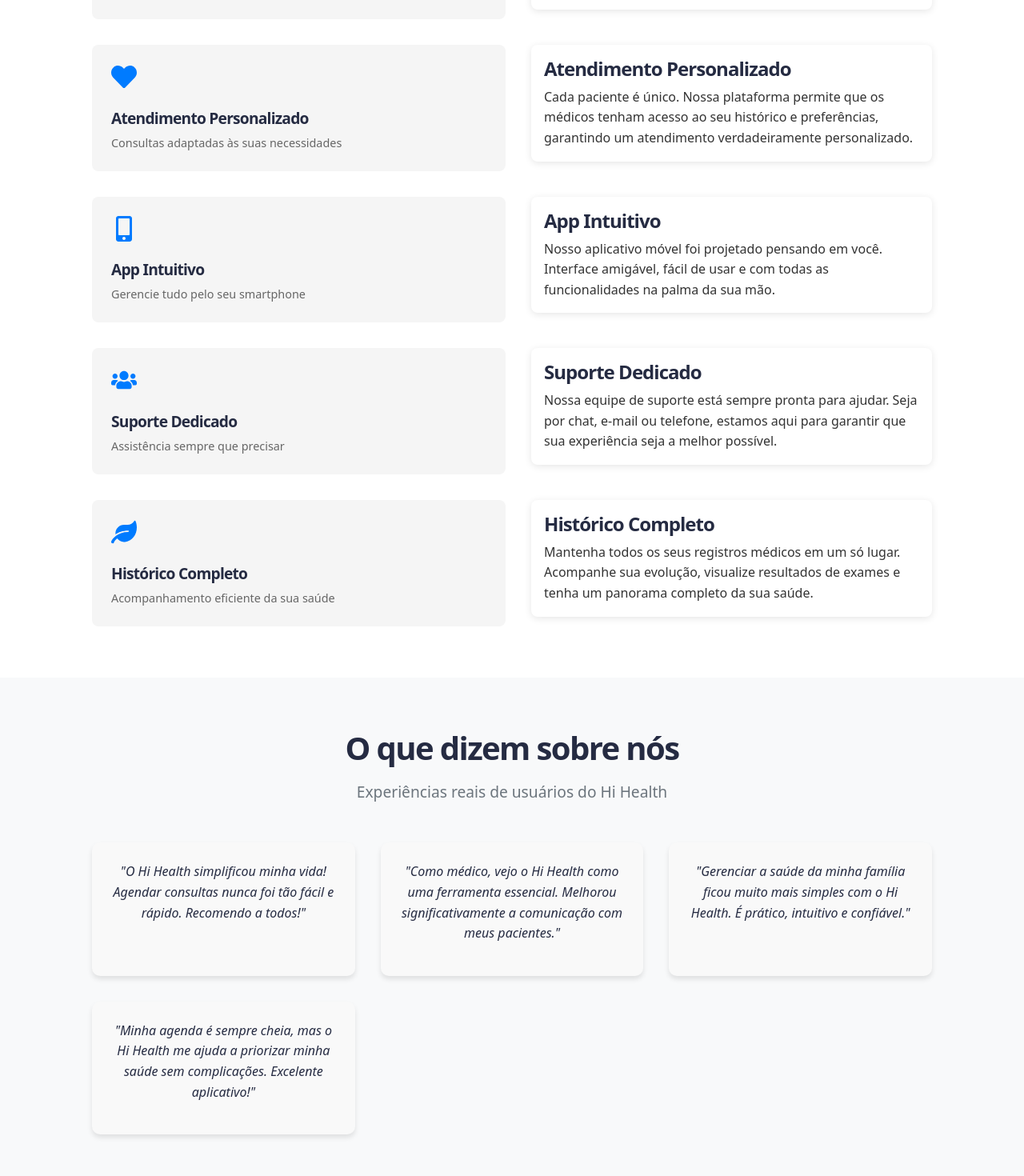
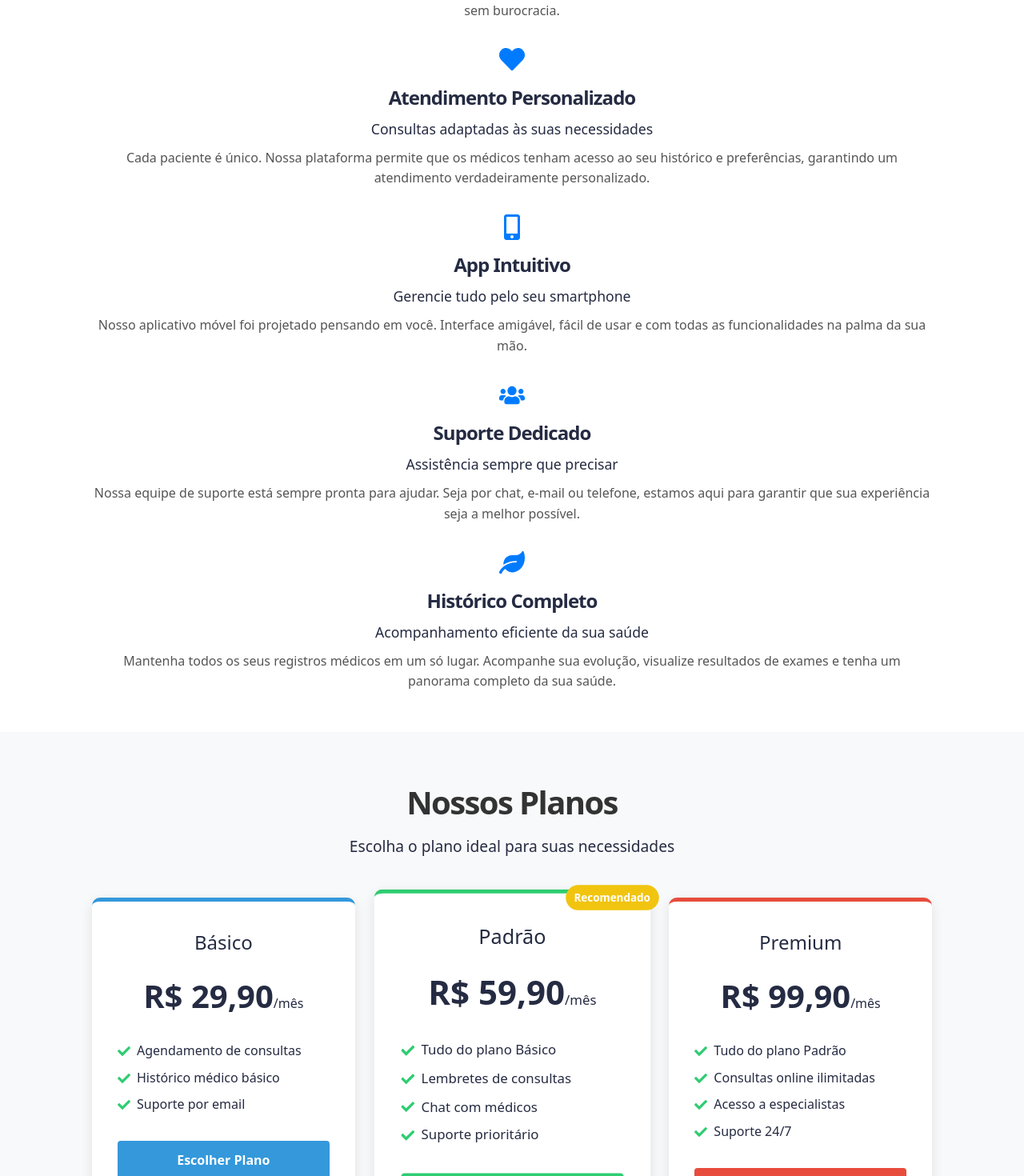
Before and after one commit to PedroAngeloo/HiHealthPage, a React (Vite) app: page / in a window 1280 px wide. Shown: the part 1330-2800 px from the top of the page at 80% size. Built offline with nearby package versions, Linux system fonts and the light colour scheme.

Commit message:
feito efeito de add e remove no componente do solutions

```diff
--- a/index.html
+++ b/index.html
@@ -2,7 +2,7 @@
 <html lang="en">
   <head>
     <meta charset="UTF-8" />
-    <link rel="icon" type="image/png" href="src/assets/images/hospital-svgrepo-com.png">
+    <link rel="icon" type="image/png" href="src/assets/images/iconChromeHP.png">
     <meta name="viewport" content="width=device-width, initial-scale=1.0" />
     <title>Hi Health</title>
   </head>
--- a/src/pages/Home.tsx
+++ b/src/pages/Home.tsx
@@ -19,10 +19,30 @@ export default function Home() {
   const [showSolutions, setShowSolutions] = useState(false);
   const [selectedSolution, setSelectedSolution] = useState<string | null>(null);
 
+  useEffect(() => {
+    const solutionBoxes = document.querySelectorAll('.solution-box');
+
+    const handleScroll = () => {
+      const scrollPosition = window.scrollY + window.innerHeight * 0.8;
+
+      solutionBoxes.forEach((box: any) => {
+        if (box.offsetTop < scrollPosition && box.offsetTop + box.clientHeight > window.scrollY) {
+          box.classList.add('visible');
+        } else {
+          box.classList.remove('visible');
+        }
+      });
+    };
+
+    window.addEventListener('scroll', handleScroll);
+
+    return () => window.removeEventListener('scroll', handleScroll);
+  }, []);
+
   const scrollToDescription = (id: string) => {
     const element = document.getElementById(id);
     if (element) {
-      const headerOffset = 60; // Adjust this value based on your header height
+      const headerOffset = 60;
       const elementPosition = element.getBoundingClientRect().top;
       const offsetPosition = elementPosition + window.pageYOffset - headerOffset;
 
@@ -148,7 +168,7 @@ export default function Home() {
         <div className="container">
           <h2 className="solutions-title">Soluções Inovadoras</h2>
           <p className="solutions-subtitle">Descubra como o Hi Health revoluciona o gerenciamento das suas consultas</p>
-          <div className="solutions-content">
+          <div className="solutions-grid">
             {[
               { icon: FaClock, title: "Agendamento Rápido", shortDesc: "Marque consultas em segundos", longDesc: "Nossa plataforma permite que você agende consultas em poucos cliques, economizando seu tempo e garantindo que você receba o atendimento que precisa quando precisa.", id: "agendamento" },
               { icon: FaCalendar, title: "Flexibilidade Total", shortDesc: "Cancele ou reagende sem complicações", longDesc: "Entendemos que imprevistos acontecem. Por isso, oferecemos a opção de cancelar ou reagendar suas consultas de forma fácil e rápida, sem burocracia.", id: "flexibilidade" },
@@ -157,43 +177,16 @@ export default function Home() {
               { icon: FaUsers, title: "Suporte Dedicado", shortDesc: "Assistência sempre que precisar", longDesc: "Nossa equipe de suporte está sempre pronta para ajudar. Seja por chat, e-mail ou telefone, estamos aqui para garantir que sua experiência seja a melhor possível.", id: "suporte" },
               { icon: FaLeaf, title: "Histórico Completo", shortDesc: "Acompanhamento eficiente da sua saúde", longDesc: "Mantenha todos os seus registros médicos em um só lugar. Acompanhe sua evolução, visualize resultados de exames e tenha um panorama completo da sua saúde.", id: "historico" },
             ].map((item, index) => (
-              <div key={index} className="solution-pair">
-                <div className="solution-card" onClick={() => scrollToDescription(item.id)}>
-                  <item.icon className="solution-icon" />
-                  <h3 className="solution-card-title">{item.title}</h3>
-                  <p className="solution-card-description">{item.shortDesc}</p>
-                </div>
-                <div id={item.id} className={`solution-description ${selectedSolution === item.id ? 'highlighted' : ''}`}>
-                  <h3>{item.title}</h3>
-                  <p>{item.longDesc}</p>
-                </div>
+              <div key={index} className="solution-box">
+                <item.icon className="solution-icon" />
+                <h3 className="solution-card-title">{item.title}</h3>
+                <p className="solution-card-description">{item.shortDesc}</p>
+                <p className="solution-card-longdesc">{item.longDesc}</p>
               </div>
             ))}
           </div>
         </div>
       </section>
-
-      <section id="testimonials" className="testimonials">
-  <div className="container">
-    <h2 className="testimonials-title">O que dizem sobre nós</h2>
-    <p className="testimonials-subtitle">Experiências reais de usuários do Hi Health</p>
-    <div className="testimonials-grid">
-      {[
-        { name: "Mariana Costa", role: "Paciente", text: "O Hi Health simplificou minha vida! Agendar consultas nunca foi tão fácil e rápido. Recomendo a todos!" },
-        { name: "Dr. Ricardo Almeida", role: "Clínico Geral", text: "Como médico, vejo o Hi Health como uma ferramenta essencial. Melhorou significativamente a comunicação com meus pacientes." },
-        { name: "Fernanda Santos", role: "Mãe de 3", text: "Gerenciar a saúde da minha família ficou muito mais simples com o Hi Health. É prático, intuitivo e confiável." },
-        { name: "Carlos Mendes", role: "Executivo", text: "Minha agenda é sempre cheia, mas o Hi Health me ajuda a priorizar minha saúde sem complicações. Excelente aplicativo!" }
-      ].map((testimonial, index) => (
-        <div key={index} className="testimonial-card">
-          <p className="testimonial-text">"{testimonial.text}"</p>
-        </div>
-      ))}
-    </div>
-  </div>
-</section>
-
-
-
 
       <section id="pricing" className="pricing">
         <div className="container">
@@ -230,21 +223,21 @@ export default function Home() {
                 <FaEnvelope className="info-icon" />
                 <div>
                   <strong>E-mail:</strong>
-                  <p>suporte@hihealth.com</p>
+                  <p>contato@hihealth.com</p>
                 </div>
               </div>
               <div className="info-item">
                 <FaPhone className="info-icon" />
                 <div>
                   <strong>Telefone:</strong>
-                  <p>(45) 4321-9876</p>
+                  <p>(11) 99999-9999</p>
                 </div>
               </div>
               <div className="info-item">
                 <FaMapMarkerAlt className="info-icon" />
                 <div>
                   <strong>Cidade:</strong>
-                  <p>Cascacity, PR</p>
+                  <p>São Paulo, SP</p>
                 </div>
               </div>
               <div className="info-item">
@@ -253,17 +246,6 @@ export default function Home() {
                   <strong>Trabalhe Conosco:</strong>
                   <p><a href="#">Veja nossas vagas</a></p>
                 </div>
-              </div>
-
-              {/* Mapa incorporado abaixo de "Veja nossas vagas" */}
-              <div className="map-container">
-                <iframe
-                  src="https://www.google.com/maps/embed?pb=!1m14!1m12!1m3!1d1202.1570247335935!2d-53.5069018381891!3d-24.945500985833068!2m3!1f0!2f0!3f0!3m2!1i1024!2i768!4f13.1!5e1!3m2!1sen!2sbr!4v1726661428059!5m2!1sen!2sbrhttps://www.google.com/maps/embed?pb=!1m18!1m12!1m3!1d4043.525603902087!2d-53.50731437748563!3d-24.946491814976586!2m3!1f0!2f0!3f0!3m2!1i1024!2i768!4f13.1!3m3!1m2!1s0x94f3d13b2c555555%3A0x970208da36e7b68f!2sCENTRO%20UNIVERSIT%C3%81RIO%20DA%20FUNDA%C3%87%C3%83O%20ASSIS%20GURGACZ!5e1!3m2!1sen!2sbr!4v1726661493647!5m2!1sen!2sbr"
-                  width="450"
-                  height="350"
-                  style={{ border: 0 }}
-                  loading="lazy"
-                ></iframe>
               </div>
             </div>
 
@@ -288,8 +270,6 @@ export default function Home() {
           </div>
         </div>
       </section>
-
-
     </>
   );
 }
--- a/src/styles/solutions.css
+++ b/src/styles/solutions.css
@@ -1,4 +1,4 @@
-.solutions {
+/*.solutions {
     padding: 4rem 0;
   }
 
@@ -37,7 +37,7 @@
 
   .solution-card:hover {
     transform: translateY(-5px);
-  box-shadow: 0 5px 15px rgba(0, 0, 0, 0.1);
+    box-shadow: 0 5px 15px rgba(0,0,0,0.1);
   }
 
   .solution-icon {
@@ -61,7 +61,7 @@
     padding: 1rem;
     background-color: #fff;
     border-radius: 8px;
-  box-shadow: 0 2px 10px rgba(0, 0, 0, 0.1);
+    box-shadow: 0 2px 10px rgba(0,0,0,0.1);
   }
 
   .solution-description h3 {
@@ -90,7 +90,7 @@
     padding: 1rem;
     background-color: #fff;
     border-radius: 8px;
-  box-shadow: 0 2px 10px rgba(0, 0, 0, 0.1);
+    box-shadow: 0 2px 10px rgba(0,0,0,0.1);
     transition: all 0.3s ease;
   }
 
@@ -98,4 +98,106 @@
     background-color: #f0f8ff;
     box-shadow: 0 0 15px rgba(0, 123, 255, 0.3);
     transform: scale(1.05);
+  }*/
+
+  /* solutions.css */
+
+/* Estilos gerais */
+/*body {
+  font-family: Arial, sans-serif;
+  margin: 0;
+  padding: 0;
+  background-color: #f4f4f4;
 }
+
+.container {
+  width: 90%;
+  max-width: 1200px;
+  margin: 0 auto;
+  padding: 2rem;
+}
+
+.hidden {
+  opacity: 0;
+  transform: translateY(50px);
+  transition: opacity 1s ease-out, transform 1s ease-out;
+}
+
+.visible {
+  opacity: 1;
+  transform: translateY(0);
+}
+
+.section {
+  background: #ffffff;
+  padding: 2rem;
+  margin-bottom: 2rem;
+  border-radius: 8px;
+  box-shadow: 0 4px 8px rgba(0, 0, 0, 0.1);
+}
+
+.section-title {
+  font-size: 2rem;
+  margin-bottom: 1rem;
+  color: #333;
+}
+
+.section-content {
+  font-size: 1rem;
+  color: #555;
+}*/
+
+/* Estilos básicos da seção solution */
+.solutions {
+  padding: 50px 0;
+  text-align: center;
+}
+
+.solutions-title {
+  font-size: 2.5rem;
+  margin-bottom: 10px;
+}
+
+.solutions-subtitle {
+  font-size: 1.2rem;
+  color: #777;
+  margin-bottom: 30px;
+}
+
+.solutions-grid {
+  display: flex;
+  flex-direction: column;
+  gap: 2rem;
+}
+
+.solution-box {
+  opacity: 0;
+  transform: translateY(50px);
+  transition: opacity 0.5s ease, transform 0.5s ease;
+}
+
+.solution-box.visible {
+  opacity: 1;
+  transform: translateY(0);
+}
+
+.solution-icon {
+  font-size: 2rem;
+  color: #007bff;
+  margin-bottom: 10px;
+}
+
+.solution-card-title {
+  font-size: 1.5rem;
+  font-weight: bold;
+}
+
+.solution-card-description {
+  font-size: 1.1rem;
+  margin: 10px 0;
+}
+
+.solution-card-longdesc {
+  font-size: 1rem;
+  color: #555;
+}
--- a/src/styles/testimonials.css
+++ b/src/styles/testimonials.css
@@ -21,13 +21,13 @@
   grid-template-columns: repeat(auto-fit, minmax(250px, 1fr));
   gap: 2rem;
 }
- /* .testimonial-carousel {
+  .testimonial-carousel {
     position: relative;
-    height: 200px;
+    height: 200px; /* Adjust as needed */
     overflow: hidden;
-  }*/
+  }
 
- /*.testimonial-card {
+  .testimonial-card {
     position: absolute;
     top: 0;
     left: 0;
@@ -38,14 +38,6 @@
     border-radius: 8px;
     padding: 1.5rem;
     box-shadow: 0 4px 6px rgba(0, 0, 0, 0.1);
-  }*/
-
-  .testimonial-card {
-    background-color: #f9f9f9; /* Cor de fundo do cartão */
-    padding: 1.5rem;
-    border-radius: 10px;
-    box-shadow: 0 4px 6px rgba(0, 0, 0, 0.1); /* Sombra leve */
-    text-align: center; /* Centraliza o texto */
   }
 
   .testimonial-card.active {
```
Lines whose indentation alone changed are shown as unchanged.
